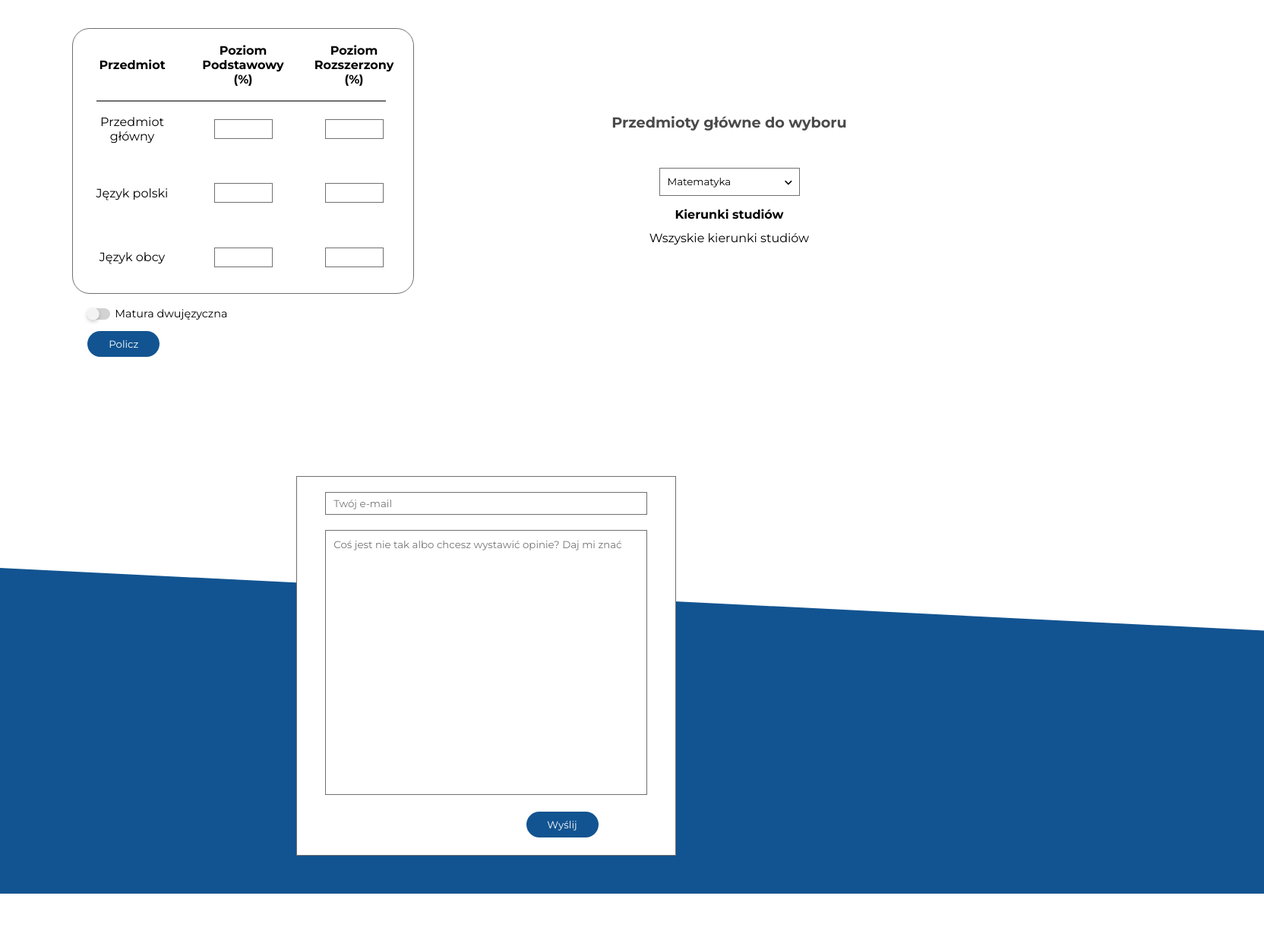
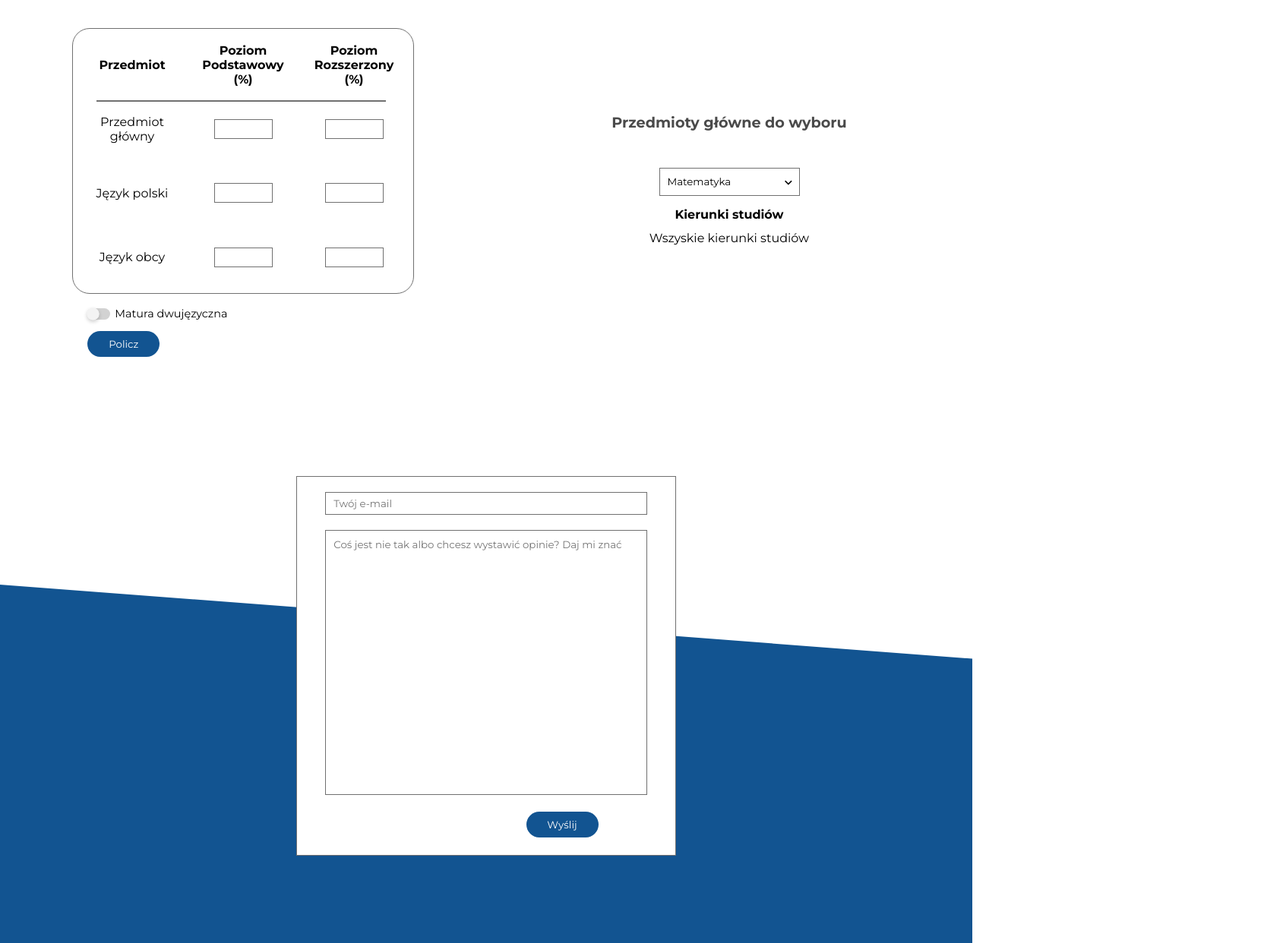
Before and after one commit to Glazinski/pgcalc, a Gatsby site: page / in a window 1280 px wide. Shown: the part 58-1300 px from the top of the page at 76% size, 1664 px wide, since content can reach past the window. Before the commit the page ends 1235 px from the top, so only its background shows below. Built offline with nearby package versions, Linux system fonts and the light colour scheme; Gatsby itself is replaced by a stand-in of ours.

Commit message:
Fix styles

```diff
--- a/src/components/Footer/Footer.js
+++ b/src/components/Footer/Footer.js
@@ -18,7 +18,7 @@ const ClipPath = styled.div`
     z-index: -1;
 
     ${({theme}) => theme.queries.desktop} {
-        width: 130%;
+        height: 130%;
     }
 `;
 
```
